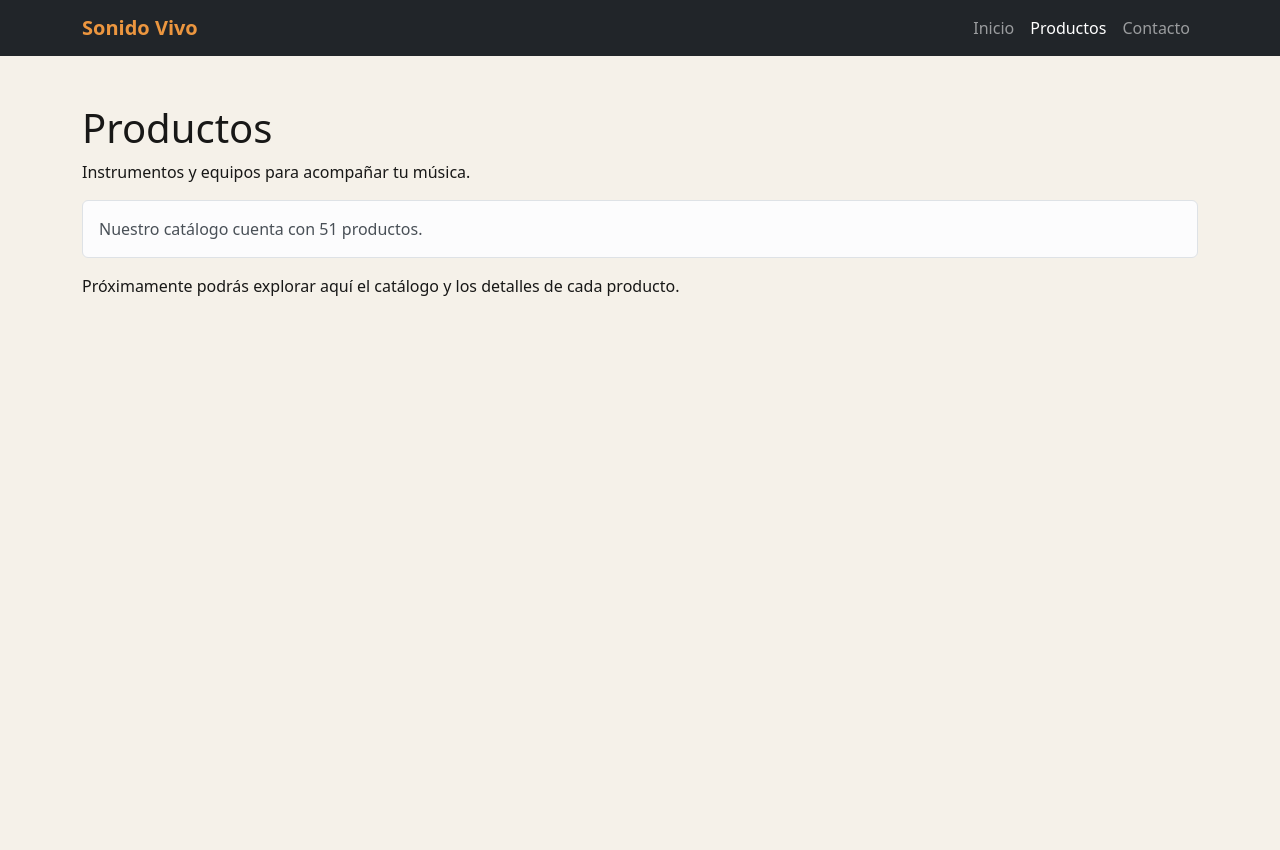
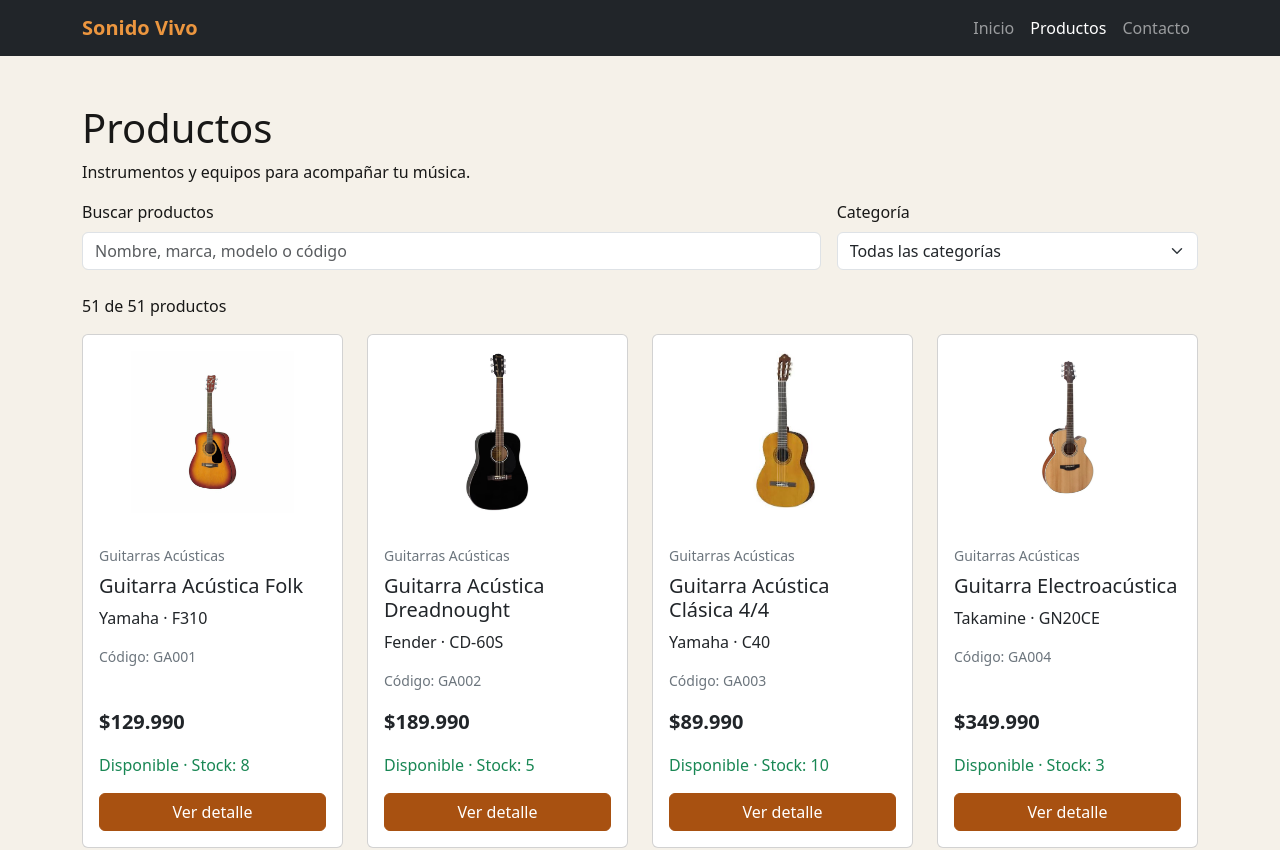
Before and after one commit to dzzetafps/tienda-sonido-vivo, a React (Vite) app in the folder frontend/: page /productos in a window 1280 px wide. Shown: the top 850 px of the page. Before the commit the page ends 800 px from the top, so only its background shows below. Built offline with nearby package versions, Linux system fonts and the light colour scheme.

Commit message:
feat: implementar catalogo React y detalle de productos

```diff
--- /dev/null
+++ b/frontend/src/componentes/moleculas/FiltrosProductos.tsx
@@ -0,0 +1,45 @@
+interface FiltrosProductosProps {
+  busqueda: string
+  categoria: string
+  categorias: string[]
+  onBusquedaChange: (valor: string) => void
+  onCategoriaChange: (valor: string) => void
+}
+
+function FiltrosProductos({
+  busqueda,
+  categoria,
+  categorias,
+  onBusquedaChange,
+  onCategoriaChange,
+}: FiltrosProductosProps) {
+  return (
+    <div className="row g-3 mb-4">
+      <div className="col-12 col-md-8">
+        <label className="form-label" htmlFor="busqueda-productos">Buscar productos</label>
+        <input
+          id="busqueda-productos"
+          type="search"
+          className="form-control"
+          placeholder="Nombre, marca, modelo o código"
+          value={busqueda}
+          onChange={(event) => onBusquedaChange(event.target.value)}
+        />
+      </div>
+      <div className="col-12 col-md-4">
+        <label className="form-label" htmlFor="categoria-productos">Categoría</label>
+        <select
+          id="categoria-productos"
+          className="form-select"
+          value={categoria}
+          onChange={(event) => onCategoriaChange(event.target.value)}
+        >
+          <option value="">Todas las categorías</option>
+          {categorias.map((nombre) => <option key={nombre} value={nombre}>{nombre}</option>)}
+        </select>
+      </div>
+    </div>
+  )
+}
+
+export default FiltrosProductos
--- /dev/null
+++ b/frontend/src/componentes/moleculas/TarjetaProducto.tsx
@@ -0,0 +1,46 @@
+import { Link } from 'react-router-dom'
+import type { Producto } from '../../tipos/Producto'
+
+interface TarjetaProductoProps {
+  producto: Producto
+}
+
+const formatoPrecio = new Intl.NumberFormat('es-CL', {
+  style: 'currency',
+  currency: 'CLP',
+  maximumFractionDigits: 0,
+})
+
+function TarjetaProducto({ producto }: TarjetaProductoProps) {
+  return (
+    <article className="card h-100">
+      <div className="ratio ratio-4x3">
+        <img
+          src={producto.imagen}
+          alt={producto.nombre}
+          className="card-img-top object-fit-contain p-3"
+          loading="lazy"
+        />
+      </div>
+      <div className="card-body d-flex flex-column">
+        <p className="small text-secondary mb-2">{producto.categoria}</p>
+        <h3 className="h5 card-title">{producto.nombre}</h3>
+        <p className="card-text">{producto.marca} · {producto.modelo}</p>
+        <p className="small text-secondary">Código: {producto.codigo}</p>
+        <p className="fs-5 fw-bold mt-auto">{formatoPrecio.format(producto.precio)}</p>
+        <p className={producto.stock > 0 ? 'text-success' : 'text-secondary'}>
+          {producto.stock > 0 ? `Disponible · Stock: ${producto.stock}` : 'Sin stock'}
+        </p>
+        <Link
+          className="btn btn-primary"
+          to={`/producto/${encodeURIComponent(producto.codigo)}`}
+          aria-label={`Ver detalle de ${producto.nombre}`}
+        >
+          Ver detalle
+        </Link>
+      </div>
+    </article>
+  )
+}
+
+export default TarjetaProducto
--- /dev/null
+++ b/frontend/src/componentes/organismos/GrillaProductos.tsx
@@ -0,0 +1,20 @@
+import TarjetaProducto from '../moleculas/TarjetaProducto'
+import type { Producto } from '../../tipos/Producto'
+
+interface GrillaProductosProps {
+  productos: Producto[]
+}
+
+function GrillaProductos({ productos }: GrillaProductosProps) {
+  return (
+    <div className="row row-cols-1 row-cols-sm-2 row-cols-lg-3 row-cols-xl-4 g-4">
+      {productos.map((producto) => (
+        <div className="col" key={producto.codigo}>
+          <TarjetaProducto producto={producto} />
+        </div>
+      ))}
+    </div>
+  )
+}
+
+export default GrillaProductos
--- a/frontend/src/paginas/Inicio.tsx
+++ b/frontend/src/paginas/Inicio.tsx
@@ -1,13 +1,36 @@
+import { useState } from 'react'
 import { Link } from 'react-router-dom'
+import GrillaProductos from '../componentes/organismos/GrillaProductos'
+import { obtenerProductos } from '../datos/productosService.js'
 
 function Inicio() {
+  const [catalogo] = useState(() => {
+    try {
+      return { destacados: obtenerProductos().slice(0, 4), error: '' }
+    } catch (error) {
+      return { destacados: [], error: error instanceof Error ? error.message : 'No se pudieron cargar los productos destacados.' }
+    }
+  })
+
   return (
+    <>
       <section className="p-4 p-md-5 bg-white border rounded-3">
         <p className="text-uppercase text-secondary">Instrumentos y equipos musicales</p>
         <h1 className="display-5 fw-bold">Bienvenido a Sonido Vivo</h1>
         <p className="lead">Tu tienda de instrumentos, equipos de sonido y accesorios en Viña del Mar.</p>
         <Link className="btn btn-primary" to="/productos">Ver productos</Link>
       </section>
+      <section className="mt-5" aria-labelledby="titulo-destacados">
+        <h2 id="titulo-destacados" className="mb-4">Productos destacados</h2>
+        {catalogo.error ? (
+          <p className="alert alert-danger" role="alert">{catalogo.error}</p>
+        ) : catalogo.destacados.length === 0 ? (
+          <p className="alert alert-light border">No hay productos disponibles para mostrar.</p>
+        ) : (
+          <GrillaProductos productos={catalogo.destacados} />
+        )}
+      </section>
+    </>
   )
 }
 
--- a/frontend/src/paginas/Productos.tsx
+++ b/frontend/src/paginas/Productos.tsx
@@ -1,13 +1,27 @@
 import { useState } from 'react'
+import FiltrosProductos from '../componentes/moleculas/FiltrosProductos'
+import GrillaProductos from '../componentes/organismos/GrillaProductos'
 import { obtenerProductos } from '../datos/productosService.js'
 
 function Productos() {
+  const [busqueda, setBusqueda] = useState('')
+  const [categoria, setCategoria] = useState('')
   const [catalogo] = useState(() => {
     try {
-      return { total: obtenerProductos().length, error: '' }
+      return { productos: obtenerProductos(), error: '' }
     } catch (error) {
-      return { total: 0, error: error instanceof Error ? error.message : 'No se pudo cargar el catálogo.' }
+      return { productos: [], error: error instanceof Error ? error.message : 'No se pudo cargar el catálogo.' }
     }
+  })
+
+  const categorias = [...new Set(catalogo.productos.map((producto) => producto.categoria))]
+    .sort((primera, segunda) => primera.localeCompare(segunda, 'es'))
+  const textoBusqueda = busqueda.trim().toLocaleLowerCase('es-CL')
+  const productosFiltrados = catalogo.productos.filter((producto) => {
+    const coincideCategoria = categoria === '' || producto.categoria === categoria
+    const coincideBusqueda = [producto.nombre, producto.marca, producto.modelo, producto.codigo]
+      .some((valor) => valor.toLocaleLowerCase('es-CL').includes(textoBusqueda))
+    return coincideCategoria && coincideBusqueda
   })
 
   return (
@@ -17,9 +31,26 @@ function Productos() {
       {catalogo.error ? (
         <p className="alert alert-danger" role="alert">{catalogo.error}</p>
       ) : (
-        <p className="alert alert-light border">Nuestro catálogo cuenta con {catalogo.total} productos.</p>
+        <>
+          <FiltrosProductos
+            busqueda={busqueda}
+            categoria={categoria}
+            categorias={categorias}
+            onBusquedaChange={setBusqueda}
+            onCategoriaChange={setCategoria}
+          />
+          <p role="status" aria-live="polite">
+            {productosFiltrados.length} de {catalogo.productos.length} productos
+          </p>
+          {productosFiltrados.length === 0 ? (
+            <p className="alert alert-light border">
+              No se encontraron productos. Prueba otra búsqueda o categoría.
+            </p>
+          ) : (
+            <GrillaProductos productos={productosFiltrados} />
+          )}
+        </>
       )}
-      <p>Próximamente podrás explorar aquí el catálogo y los detalles de cada producto.</p>
     </section>
   )
 }
```
Also changed, not shown: frontend/src/paginas/DetalleProducto.tsx (added, +63 -0 lines). Lines whose indentation alone changed are shown as unchanged.
